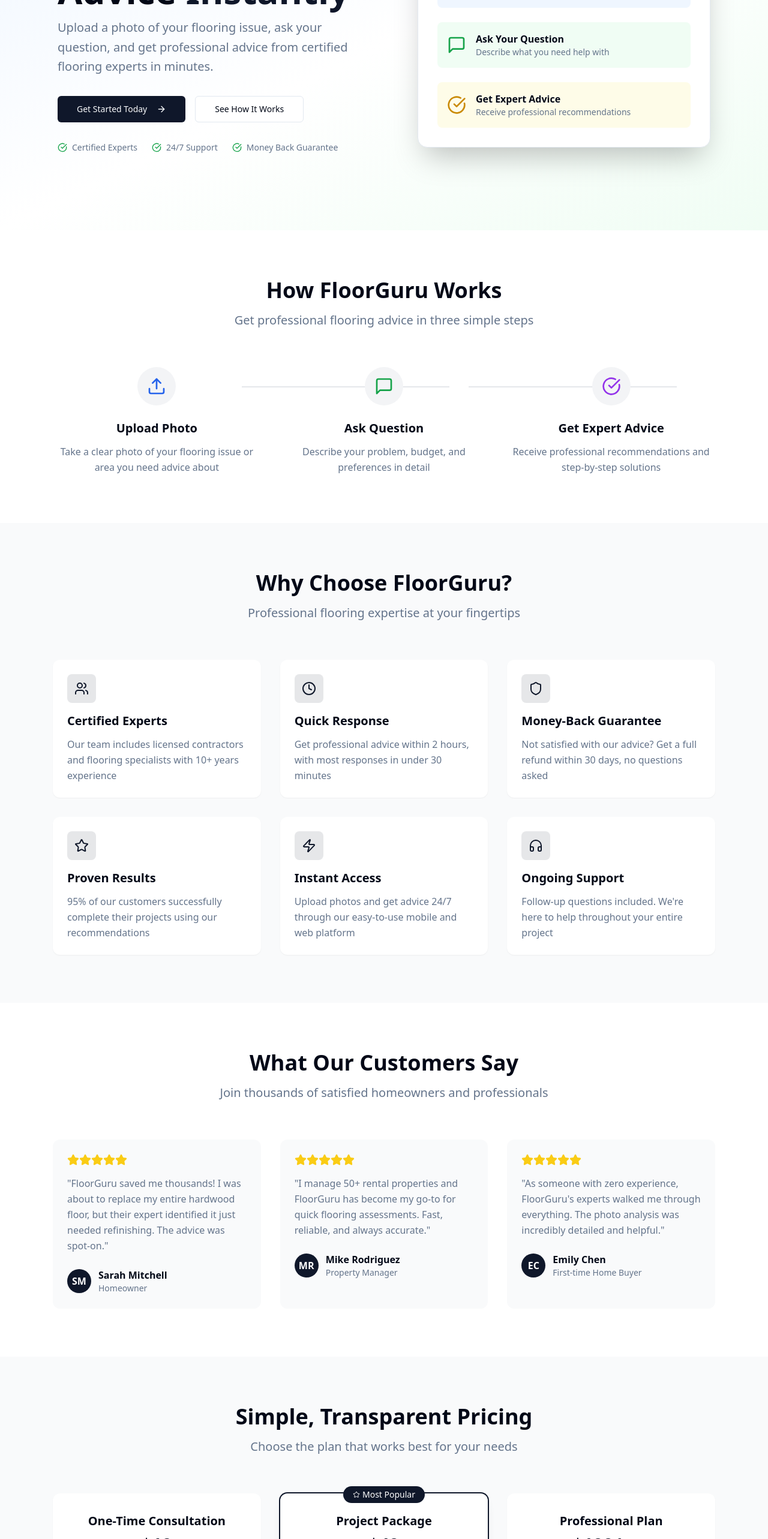
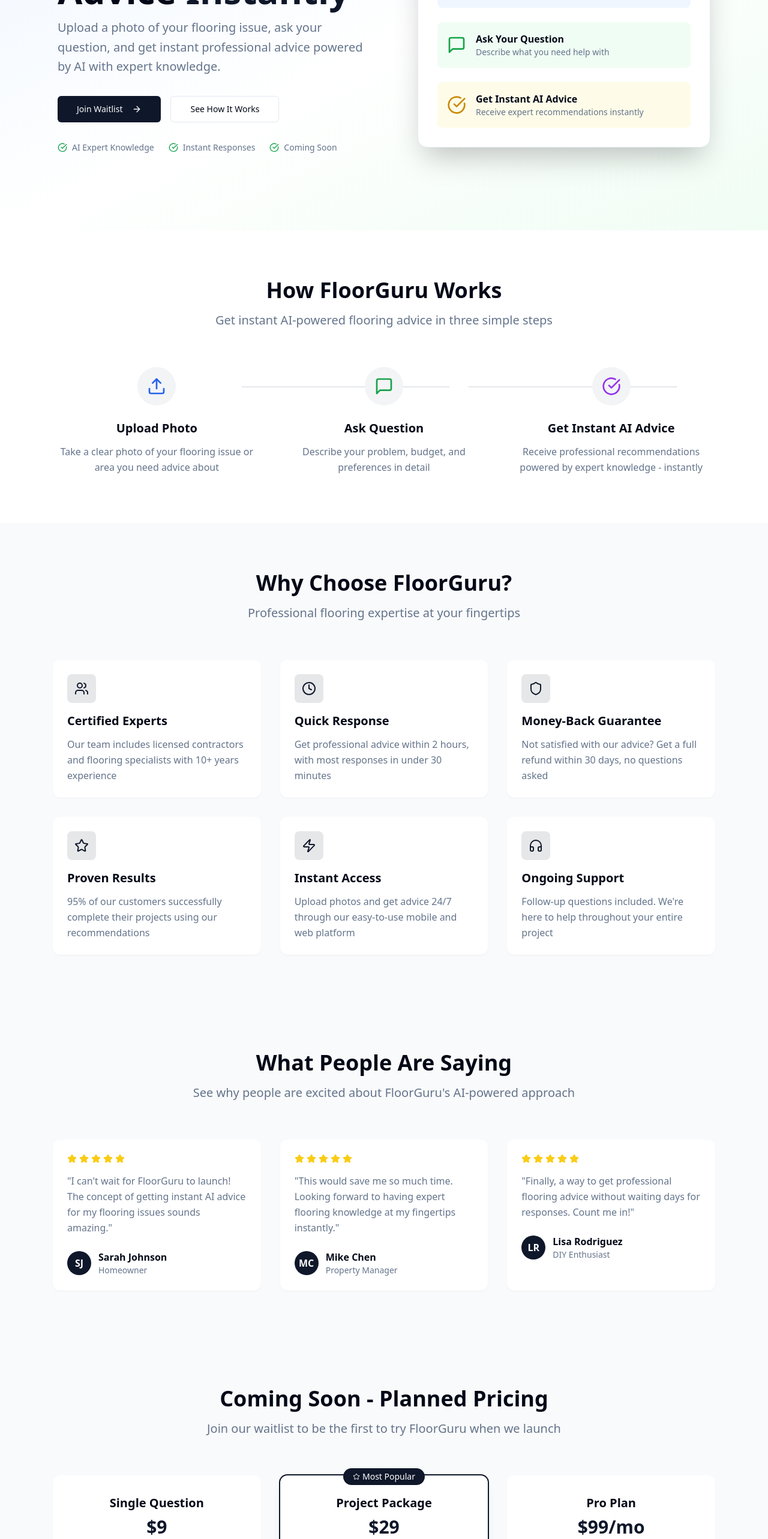
Before and after one commit to LunaIsleLLC/floor-guru-advice-hub, a React (Vite) app: page / in a window 1280 px wide. Shown: the part 234-2800 px from the top of the page at 60% size. Built offline with nearby package versions, Linux system fonts and the light colour scheme.

Commit message:
Refine landing page content
- Update copy to reflect AI-powered advice and instantaneous responses.
- Add a waitlist signup to gauge user interest.

```diff
--- a/src/components/CTA.tsx
+++ b/src/components/CTA.tsx
@@ -3,7 +3,7 @@ import { Button } from "@/components/ui/button";
 import { ArrowRight } from "lucide-react";
 
 const CTA = () => {
-  const handleGetStarted = () => {
+  const handleJoinWaitlist = () => {
     document.getElementById('pricing')?.scrollIntoView({ behavior: 'smooth' });
   };
 
@@ -11,20 +11,20 @@ const CTA = () => {
     <section className="py-20 bg-gradient-to-r from-primary to-primary/90">
       <div className="container mx-auto max-w-4xl px-6 text-center">
         <h2 className="text-3xl lg:text-4xl font-bold text-white mb-4">
-          Ready to Get Expert Floor Advice?
+          Ready for Instant AI Floor Advice?
         </h2>
         <p className="text-xl text-white/90 mb-8 max-w-2xl mx-auto">
-          Join thousands of homeowners and professionals who trust FloorGuru for their flooring needs. Get started today!
+          Join our waitlist to be among the first to experience AI-powered flooring expertise. Get notified when we launch!
         </p>
 
         <div className="flex flex-col sm:flex-row gap-4 justify-center">
           <Button
             size="lg"
             variant="secondary"
-            onClick={handleGetStarted}
+            onClick={handleJoinWaitlist}
             className="group hover-scale"
           >
-            Get Early Access
+            Join Waitlist
             <ArrowRight className="ml-2 h-4 w-4 transition-transform group-hover:translate-x-1" />
           </Button>
           <Button
@@ -37,7 +37,7 @@ const CTA = () => {
         </div>
 
         <div className="mt-8 text-white/80 text-sm">
-          <p>✓ 30-day money back guarantee • ✓ No subscription required • ✓ Instant access</p>
+          <p>✓ AI-powered expert knowledge • ✓ Instant responses • ✓ Early bird discount</p>
         </div>
       </div>
     </section>
--- a/src/components/Hero.tsx
+++ b/src/components/Hero.tsx
@@ -14,11 +14,11 @@ const Hero = () => {
           <div className="space-y-8 animate-fade-in">
             <div className="space-y-4">
               <h1 className="text-4xl lg:text-6xl font-bold text-foreground leading-tight">
-                Expert Floor Advice
+                AI-Powered Floor Advice
                 <span className="text-primary"> Instantly</span>
               </h1>
               <p className="text-xl text-muted-foreground leading-relaxed">
-                Upload a photo of your flooring issue, ask your question, and get professional advice from certified flooring experts in minutes.
+                Upload a photo of your flooring issue, ask your question, and get instant professional advice powered by AI with expert knowledge.
               </p>
             </div>
 
@@ -28,7 +28,7 @@ const Hero = () => {
                 onClick={handleGetStarted}
                 className="group hover-scale"
               >
-                Get Started Today
+                Join Waitlist
                 <ArrowRight className="ml-2 h-4 w-4 transition-transform group-hover:translate-x-1" />
               </Button>
               <Button variant="outline" size="lg" className="hover-scale">
@@ -39,15 +39,15 @@ const Hero = () => {
             <div className="flex items-center gap-6 text-sm text-muted-foreground">
               <div className="flex items-center gap-2">
                 <CheckCircle className="h-4 w-4 text-green-600" />
-                <span>Certified Experts</span>
+                <span>AI Expert Knowledge</span>
               </div>
               <div className="flex items-center gap-2">
                 <CheckCircle className="h-4 w-4 text-green-600" />
-                <span>24/7 Support</span>
+                <span>Instant Responses</span>
               </div>
               <div className="flex items-center gap-2">
                 <CheckCircle className="h-4 w-4 text-green-600" />
-                <span>Money Back Guarantee</span>
+                <span>Coming Soon</span>
               </div>
             </div>
           </div>
@@ -74,8 +74,8 @@ const Hero = () => {
                 <div className="flex items-center gap-4 p-4 bg-yellow-50 rounded-lg">
                   <CheckCircle className="h-8 w-8 text-yellow-600" />
                   <div>
-                    <h3 className="font-semibold">Get Expert Advice</h3>
-                    <p className="text-sm text-muted-foreground">Receive professional recommendations</p>
+                    <h3 className="font-semibold">Get Instant AI Advice</h3>
+                    <p className="text-sm text-muted-foreground">Receive expert recommendations instantly</p>
                   </div>
                 </div>
               </div>
--- a/src/components/HowItWorks.tsx
+++ b/src/components/HowItWorks.tsx
@@ -17,8 +17,8 @@ const HowItWorks = () => {
     },
     {
       icon: CheckCircle,
-      title: "Get Expert Advice",
-      description: "Receive professional recommendations and step-by-step solutions",
+      title: "Get Instant AI Advice",
+      description: "Receive professional recommendations powered by expert knowledge - instantly",
       color: "text-purple-600"
     }
   ];
@@ -29,7 +29,7 @@ const HowItWorks = () => {
         <div className="text-center mb-16">
           <h2 className="text-3xl lg:text-4xl font-bold mb-4">How FloorGuru Works</h2>
           <p className="text-xl text-muted-foreground max-w-2xl mx-auto">
-            Get professional flooring advice in three simple steps
+            Get instant AI-powered flooring advice in three simple steps
           </p>
         </div>
 
--- a/src/components/Pricing.tsx
+++ b/src/components/Pricing.tsx
@@ -8,64 +8,64 @@ const Pricing = () => {
   const [email, setEmail] = useState("");
   const { toast } = useToast();
 
-  const handleEarlyAccess = (plan: string) => {
+  const handleWaitlistSignup = (plan: string) => {
     if (!email) {
       toast({
         title: "Email Required",
-        description: "Please enter your email to get early access.",
+        description: "Please enter your email to join the waitlist.",
         variant: "destructive"
       });
       return;
     }
 
     toast({
-      title: "Success!",
-      description: `Thanks for your interest in the ${plan} plan! We'll notify you when we launch.`,
+      title: "Welcome to the Waitlist!",
+      description: `Thanks for your interest in the ${plan} plan! We'll notify you when FloorGuru launches.`,
     });
 
-    console.log(`Early access signup for ${plan} plan:`, email);
+    console.log(`Waitlist signup for ${plan} plan:`, email);
     setEmail("");
   };
 
   const plans = [
     {
-      name: "One-Time Consultation",
-      price: "$19",
-      description: "Perfect for single flooring questions",
+      name: "Single Question",
+      price: "$9",
+      description: "Perfect for one-off flooring questions",
       features: [
-        "Photo analysis",
-        "Expert consultation",
-        "Written recommendations",
-        "48-hour response",
+        "AI photo analysis",
+        "Instant expert advice",
+        "Detailed recommendations",
+        "Product suggestions",
         "1 follow-up question"
       ],
       popular: false
     },
     {
       name: "Project Package",
-      price: "$49",
+      price: "$29",
       description: "Best for complete flooring projects",
       features: [
-        "Everything in One-Time",
-        "Priority 2-hour response",
-        "Unlimited follow-ups",
-        "Product recommendations",
+        "Everything in Single Question",
+        "Unlimited questions for 30 days",
         "Installation guidance",
-        "30-day support"
+        "Cost estimates",
+        "Priority support",
+        "Email summaries"
       ],
       popular: true
     },
     {
-      name: "Professional Plan",
-      price: "$199/mo",
-      description: "For contractors and property managers",
+      name: "Pro Plan",
+      price: "$99/mo",
+      description: "For contractors and professionals",
       features: [
-        "Unlimited consultations",
-        "1-hour response time",
-        "Direct expert phone calls",
+        "Unlimited AI consultations",
+        "Advanced analytics",
         "Custom reports",
         "Team access",
-        "Priority support"
+        "API access",
+        "White-label options"
       ],
       popular: false
     }
@@ -75,9 +75,9 @@ const Pricing = () => {
     <section id="pricing" className="py-20 bg-gray-50">
       <div className="container mx-auto max-w-6xl px-6">
         <div className="text-center mb-16">
-          <h2 className="text-3xl lg:text-4xl font-bold mb-4">Simple, Transparent Pricing</h2>
+          <h2 className="text-3xl lg:text-4xl font-bold mb-4">Coming Soon - Planned Pricing</h2>
           <p className="text-xl text-muted-foreground max-w-2xl mx-auto">
-            Choose the plan that works best for your needs
+            Join our waitlist to be the first to try FloorGuru when we launch
           </p>
         </div>
 
@@ -111,16 +111,16 @@ const Pricing = () => {
               <Button
                 className="w-full"
                 variant={plan.popular ? "default" : "outline"}
-                onClick={() => handleEarlyAccess(plan.name)}
+                onClick={() => handleWaitlistSignup(plan.name)}
               >
-                Get Early Access
+                Join Waitlist
               </Button>
             </div>
           ))}
         </div>
 
         <div className="bg-white rounded-xl p-8 max-w-md mx-auto text-center">
-          <h3 className="text-xl font-bold mb-4">Get Early Access</h3>
+          <h3 className="text-xl font-bold mb-4">Join the Waitlist</h3>
           <p className="text-muted-foreground mb-6">
             Be the first to know when FloorGuru launches. Early subscribers get 50% off their first consultation!
           </p>
@@ -132,8 +132,8 @@ const Pricing = () => {
               onChange={(e) => setEmail(e.target.value)}
               className="flex-1 px-4 py-2 border border-gray-300 rounded-lg focus:outline-none focus:ring-2 focus:ring-primary"
             />
-            <Button onClick={() => handleEarlyAccess("Early Access")}>
-              Notify Me
+            <Button onClick={() => handleWaitlistSignup("Early Access")}>
+              Join Now
             </Button>
           </div>
         </div>
--- a/src/components/Testimonials.tsx
+++ b/src/components/Testimonials.tsx
@@ -4,54 +4,58 @@ import { Star } from "lucide-react";
 const Testimonials = () => {
   const testimonials = [
     {
-      name: "Sarah Mitchell",
+      name: "Sarah Johnson",
       role: "Homeowner",
-      content: "FloorGuru saved me thousands! I was about to replace my entire hardwood floor, but their expert identified it just needed refinishing. The advice was spot-on.",
+      content: "I can't wait for FloorGuru to launch! The concept of getting instant AI advice for my flooring issues sounds amazing.",
       rating: 5,
-      avatar: "SM"
+      avatar: "SJ"
     },
     {
-      name: "Mike Rodriguez",
+      name: "Mike Chen",
       role: "Property Manager",
-      content: "I manage 50+ rental properties and FloorGuru has become my go-to for quick flooring assessments. Fast, reliable, and always accurate.",
+      content: "This would save me so much time. Looking forward to having expert flooring knowledge at my fingertips instantly.",
       rating: 5,
-      avatar: "MR"
+      avatar: "MC"
     },
     {
-      name: "Emily Chen",
-      role: "First-time Home Buyer",
-      content: "As someone with zero experience, FloorGuru's experts walked me through everything. The photo analysis was incredibly detailed and helpful.",
+      name: "Lisa Rodriguez",
+      role: "DIY Enthusiast",
+      content: "Finally, a way to get professional flooring advice without waiting days for responses. Count me in!",
       rating: 5,
-      avatar: "EC"
+      avatar: "LR"
     }
   ];
 
   return (
-    <section className="py-20 bg-white">
+    <section className="py-20 bg-gray-50">
       <div className="container mx-auto max-w-6xl px-6">
         <div className="text-center mb-16">
-          <h2 className="text-3xl lg:text-4xl font-bold mb-4">What Our Customers Say</h2>
+          <h2 className="text-3xl lg:text-4xl font-bold mb-4">What People Are Saying</h2>
           <p className="text-xl text-muted-foreground max-w-2xl mx-auto">
-            Join thousands of satisfied homeowners and professionals
+            See why people are excited about FloorGuru's AI-powered approach
           </p>
         </div>
 
         <div className="grid md:grid-cols-3 gap-8">
           {testimonials.map((testimonial, index) => (
-            <div key={index} className="bg-gray-50 p-6 rounded-xl hover-scale">
-              <div className="flex items-center mb-4">
+            <div key={index} className="bg-white rounded-xl p-6 shadow-sm hover-scale">
+              <div className="flex items-center gap-1 mb-4">
                 {[...Array(testimonial.rating)].map((_, i) => (
-                  <Star key={i} className="h-5 w-5 text-yellow-400 fill-current" />
+                  <Star key={i} className="h-4 w-4 fill-yellow-400 text-yellow-400" />
                 ))}
               </div>
-              <p className="text-muted-foreground mb-6 leading-relaxed">"{testimonial.content}"</p>
+
+              <p className="text-muted-foreground mb-6 leading-relaxed">
+                "{testimonial.content}"
+              </p>
+
               <div className="flex items-center gap-3">
                 <div className="w-10 h-10 bg-primary rounded-full flex items-center justify-center text-white font-semibold">
                   {testimonial.avatar}
                 </div>
                 <div>
-                  <p className="font-semibold">{testimonial.name}</p>
-                  <p className="text-sm text-muted-foreground">{testimonial.role}</p>
+                  <div className="font-semibold">{testimonial.name}</div>
+                  <div className="text-sm text-muted-foreground">{testimonial.role}</div>
                 </div>
               </div>
             </div>
```
